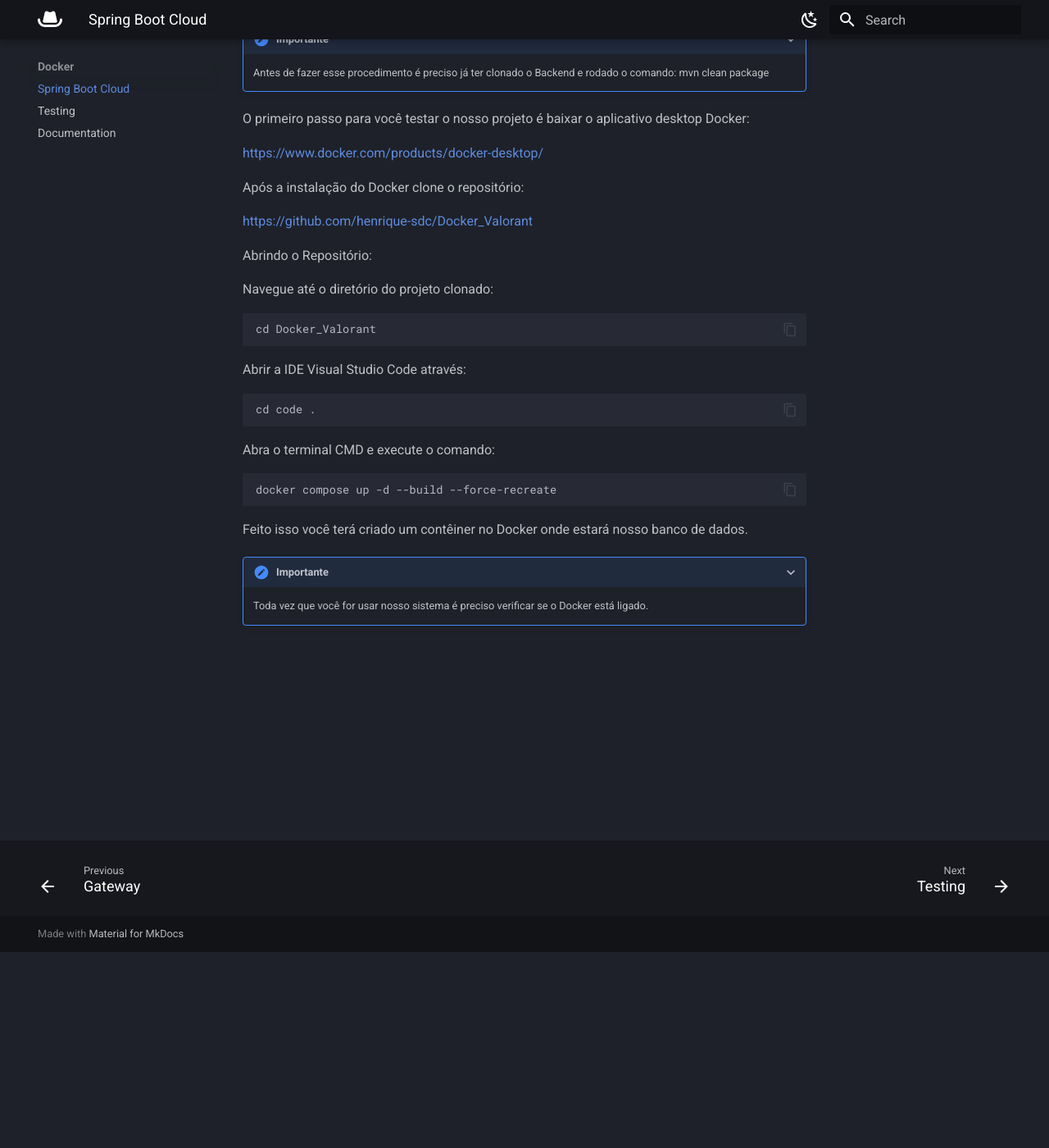
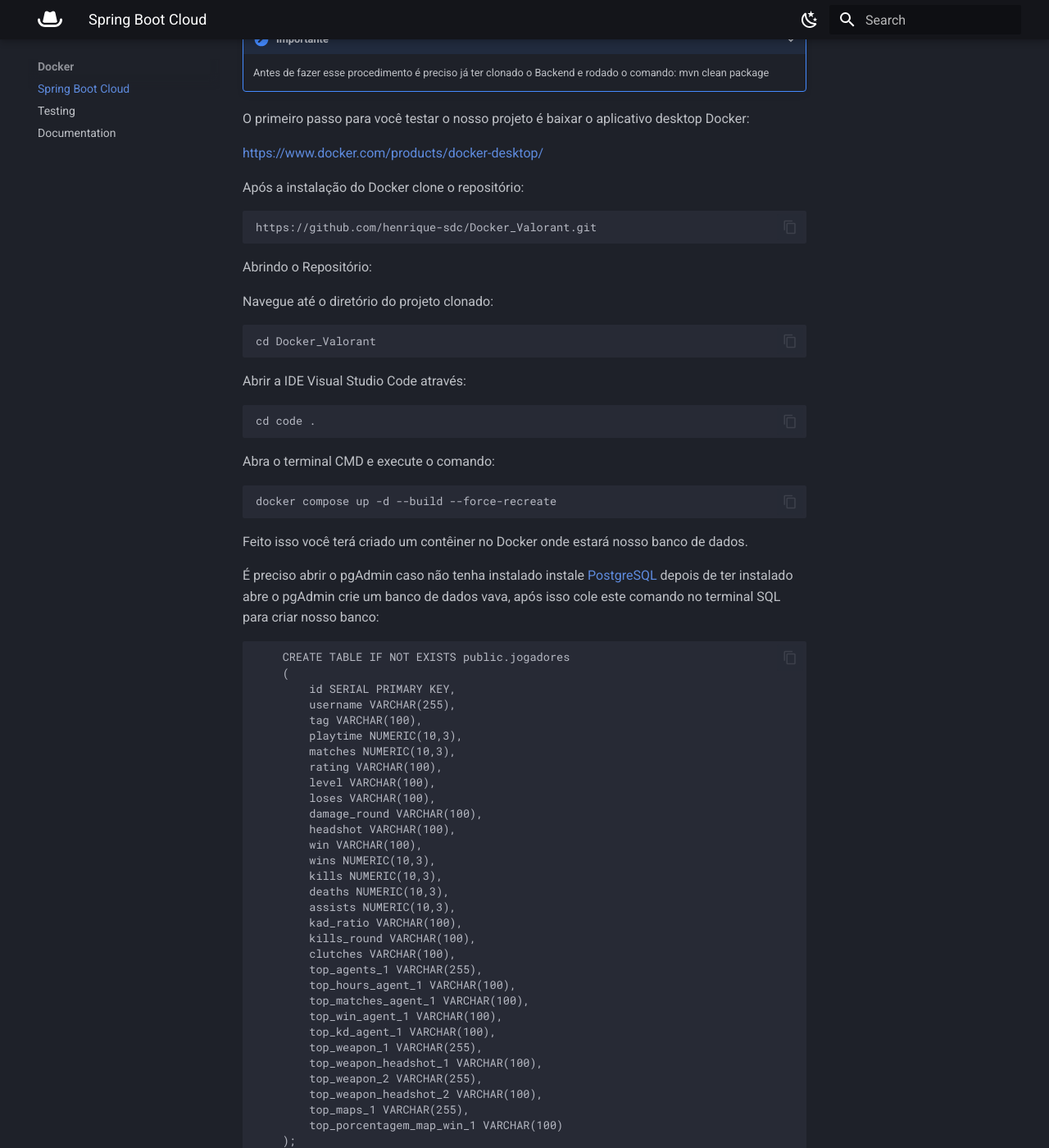
Before and after one commit to Alexxmfs/mkdocs, an MkDocs documentation site: the page built from docs/Docker/spring-boot-cloud.md, in a window 1280 px wide and 1400 px high, scrolled down 239 px. Shown: the whole window at 82% size. Built offline with MkDocs 1.6.1 and Material for MkDocs 9.7.7, drawn with Linux system fonts in a browser that asks for light colours.

Commit message:
Mudando aba Docker

```diff
--- a/docs/Docker/spring-boot-cloud.md
+++ b/docs/Docker/spring-boot-cloud.md
@@ -10,7 +10,8 @@
 
 Após a instalação do Docker clone o repositório:
 
-[https://github.com/henrique-sdc/Docker_Valorant](https://github.com/henrique-sdc/Docker_Valorant){target="_blank"}
+
+    https://github.com/henrique-sdc/Docker_Valorant.git
 
 Abrindo o Repositório:
 
@@ -28,6 +29,41 @@
 
 Feito isso você terá criado um contêiner no Docker onde estará nosso banco de dados.
 
+É preciso abrir o pgAdmin caso não tenha instalado instale [PostgreSQL](https://www.postgresql.org/download/) depois de ter instalado abre o pgAdmin crie um banco de dados vava, após isso cole este comando no terminal SQL para criar nosso banco:
+
+        CREATE TABLE IF NOT EXISTS public.jogadores
+        (
+            id SERIAL PRIMARY KEY,
+            username VARCHAR(255),
+            tag VARCHAR(100),
+            playtime NUMERIC(10,3),
+            matches NUMERIC(10,3),
+            rating VARCHAR(100),
+            level VARCHAR(100),
+            loses VARCHAR(100),
+            damage_round VARCHAR(100),
+            headshot VARCHAR(100),
+            win VARCHAR(100),
+            wins NUMERIC(10,3),
+            kills NUMERIC(10,3),
+            deaths NUMERIC(10,3),
+            assists NUMERIC(10,3),
+            kad_ratio VARCHAR(100),
+            kills_round VARCHAR(100),
+            clutches VARCHAR(100),
+            top_agents_1 VARCHAR(255),
+            top_hours_agent_1 VARCHAR(100),
+            top_matches_agent_1 VARCHAR(100),
+            top_win_agent_1 VARCHAR(100),
+            top_kd_agent_1 VARCHAR(100),
+            top_weapon_1 VARCHAR(255),
+            top_weapon_headshot_1 VARCHAR(100),
+            top_weapon_2 VARCHAR(255),
+            top_weapon_headshot_2 VARCHAR(100),
+            top_maps_1 VARCHAR(255),
+            top_porcentagem_map_win_1 VARCHAR(100)
+        );
+
 ???+ importante
 
     Toda vez que você for usar nosso sistema é preciso verificar se o Docker está ligado.
```
